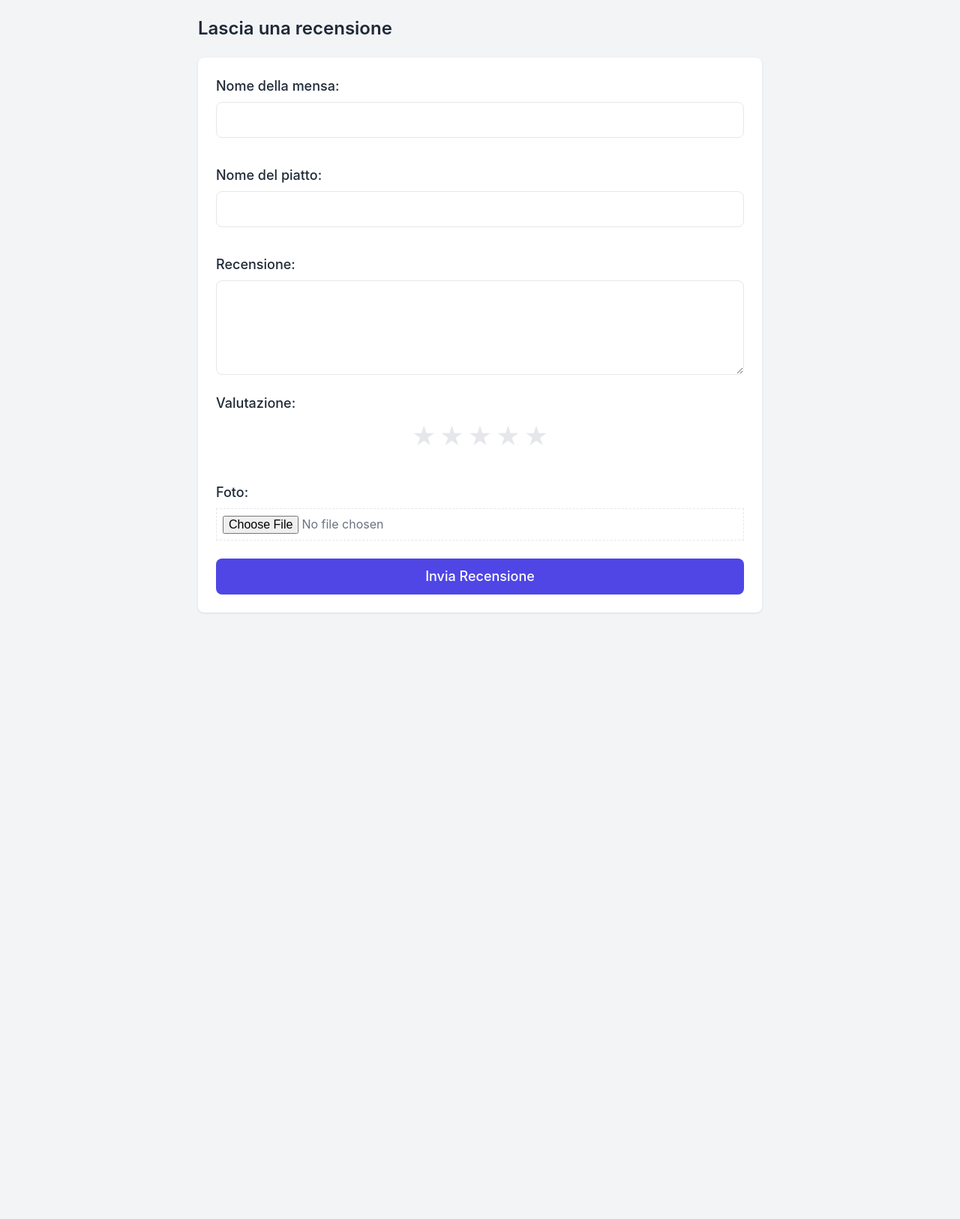
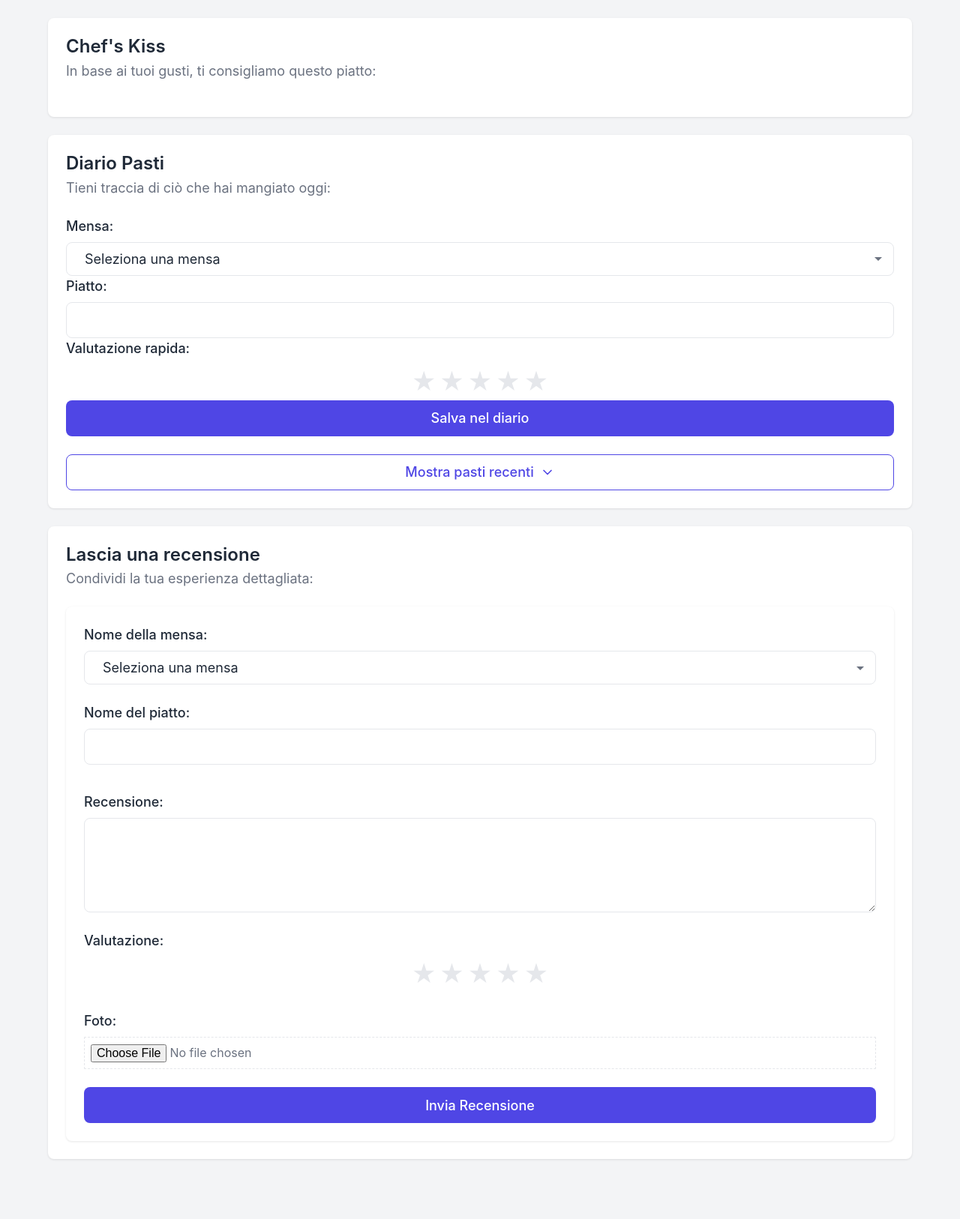
Before and after one commit to ESU-ADVISOR/ESU-ADVISOR, a Python web app: template src/templates/fyp.html in a window 1280 px wide. Shown: the whole page at 75% size. Before the commit the page ends 818 px from the top, so only its background shows below. Run offline with Jinja, Linux system fonts and the light colour scheme; the template is opened without the code that fills it, so the values that code supplies are empty.

Commit message:
front-end fyp.html, chef's kiss e diario pasti

```diff
--- a/src/templates/fyp.html
+++ b/src/templates/fyp.html
@@ -2,130 +2,132 @@
 <html lang="it">
     <head>
         <meta charset="UTF-8" />
-        <meta
-            name="viewport"
-            content="width=device-width, initial-scale=1, user-scalable=no"
-        />
+        <meta name="viewport" content="width=device-width, initial-scale=1, user-scalable=no" />
         <link rel="stylesheet" href="styles/main.css" />
-        <title>Lascia una recensione - ESUAdvisor</title>
+        <title>ESUAdvisor - La tua area personale</title>
     </head>
     <body>
         <template id="header-template"></template>
 
-        <main class="form-container">
-            <div class="form-header">
-                <h1>Lascia una recensione</h1>
+        <main class="page-content">
+            <!-- Sezione Chef's Kiss -->
+            <section class="card card-expanded mb-4">
+                <h2 class="card-title">Chef's Kiss</h2>
+                <p class="text-secondary mb-4">In base ai tuoi gusti, ti consigliamo questo piatto:</p>
+                <div class="recommended-dish">
+                    <template id="chefs-kiss-template"></template>
                 </div>
+            </section>
+
+            <!-- Quick Log Section -->
+            <section class="card card-expanded mb-4">
+                <h2 class="card-title">Diario Pasti</h2>
+                <p class="text-secondary mb-4">Tieni traccia di ciò che hai mangiato oggi:</p>
+
+                <form action="fyp.php" method="post" class="quick-log-form">
+                    <div class="form-group">
+                        <label for="quick-mensa">Mensa:</label>
+                        <select id="quick-mensa" name="quick-mensa" required class="form-select">
+                            <option value="">Seleziona una mensa</option>
+                            <template id="mense-select-template"></template>
+                        </select>
+                    </div>
+
+                    <div class="form-group">
+                        <label for="quick-piatto">Piatto:</label>
+                        <input type="text" id="quick-piatto" name="quick-piatto" required class="form-input" list="suggerimenti-piatti" />
+                        <datalist id="suggerimenti-piatti">
+                            <template id="suggerimenti-piatti-template"></template>
+                        </datalist>
+                    </div>
+
+                    <div class="form-group">
+                        <label>Valutazione rapida:</label>
+                        <div class="rating">
+                            <input type="radio" id="quick-star5" name="quick-rating" value="5" class="visually-hidden" />
+                            <label for="quick-star5" title="5 stelle">★</label>
+                            <input type="radio" id="quick-star4" name="quick-rating" value="4" class="visually-hidden" />
+                            <label for="quick-star4" title="4 stelle">★</label>
+                            <input type="radio" id="quick-star3" name="quick-rating" value="3" class="visually-hidden" />
+                            <label for="quick-star3" title="3 stelle">★</label>
+                            <input type="radio" id="quick-star2" name="quick-rating" value="2" class="visually-hidden" />
+                            <label for="quick-star2" title="2 stelle">★</label>
+                            <input type="radio" id="quick-star1" name="quick-rating" value="1" class="visually-hidden" />
+                            <label for="quick-star1" title="1 stella">★</label>
+                        </div>
+                    </div>
+
+                    <button type="submit" name="quick-log" class="form-button">Salva nel diario</button>
+                </form>
+
+                <div class="meal-log mt-4">
+                    <button class="form-button secondary meal-log-toggle" type="button" aria-expanded="false">
+                        Mostra pasti recenti
+                        <svg xmlns="http://www.w3.org/2000/svg" width="20" height="20" viewBox="0 0 24 24" fill="none" stroke="currentColor" stroke-width="2" stroke-linecap="round" stroke-linejoin="round" class="chevron-icon">
+                            <polyline points="6 9 12 15 18 9"></polyline>
+                        </svg>
+                    </button>
+                    <div class="meal-log-content" hidden>
+                        <template id="meal-log-template"></template>
+                    </div>
+                </div>
+            </section>
+
+            <!-- Sezione Recensione Completa -->
+            <section class="card card-expanded">
+                <h2 class="card-title">Lascia una recensione</h2>
+                <p class="text-secondary mb-4">Condividi la tua esperienza dettagliata:</p>
 
                 <template id="server-response-template"></template>
 
                 <form action="fyp.php" method="post" class="base-form">
                     <div class="form-group">
                         <label for="mensa">Nome della mensa:</label>
-                    <input
-                        type="text"
-                        id="mensa"
-                        name="mensa"
-                        required
-                        class="form-input"
-                        list="suggerimenti-mense"
-                    />
-                    <small id="mensa-error" role="alert" class="error"></small>
-                    <datalist id="suggerimenti-mense">
-                        <template id="suggerimenti-mense-template"></template>
-                    </datalist>
+                        <select id="mensa" name="mensa" required class="form-select">
+                            <option value="">Seleziona una mensa</option>
+                            <template id="mense-select-template"></template>
+                        </select>
                     </div>
 
                     <div class="form-group">
                         <label for="piatto">Nome del piatto:</label>
-                    <input
-                        type="text"
-                        id="piatto"
-                        name="piatto"
-                        required
-                        class="form-input"
-                        list="suggerimenti-piatti"
-                    />
-                    <small id="piatto-error" role="alert" class="error"></small>
-
-                    <template id="suggerimenti-piatti-template"></template>
+                        <input type="text" id="piatto" name="piatto" required class="form-input" list="suggerimenti-piatti" />
+                        <small id="piatto-error" class="error"></small>
                     </div>
 
                     <div class="form-group">
                         <label for="review">Recensione:</label>
-                    <textarea
-                        id="review"
-                        name="review"
-                        rows="4"
-                        required
-                        class="form-input"
-                    ></textarea>
+                        <textarea id="review" name="review" rows="4" required class="form-input"></textarea>
                     </div>
 
                     <div class="form-group">
                         <label>Valutazione:</label>
                         <div class="rating">
-                        <input
-                            type="radio"
-                            id="star5"
-                            name="rating"
-                            value="5"
-                            class="visually-hidden"
-                        />
+                            <input type="radio" id="star5" name="rating" value="5" class="visually-hidden" />
                             <label for="star5" title="5 stelle">★</label>
-                        <input
-                            type="radio"
-                            id="star4"
-                            name="rating"
-                            value="4"
-                            class="visually-hidden"
-                        />
+                            <input type="radio" id="star4" name="rating" value="4" class="visually-hidden" />
                             <label for="star4" title="4 stelle">★</label>
-                        <input
-                            type="radio"
-                            id="star3"
-                            name="rating"
-                            value="3"
-                            class="visually-hidden"
-                        />
+                            <input type="radio" id="star3" name="rating" value="3" class="visually-hidden" />
                             <label for="star3" title="3 stelle">★</label>
-                        <input
-                            type="radio"
-                            id="star2"
-                            name="rating"
-                            value="2"
-                            class="visually-hidden"
-                        />
+                            <input type="radio" id="star2" name="rating" value="2" class="visually-hidden" />
                             <label for="star2" title="2 stelle">★</label>
-                        <input
-                            type="radio"
-                            id="star1"
-                            name="rating"
-                            value="1"
-                            class="visually-hidden"
-                        />
+                            <input type="radio" id="star1" name="rating" value="1" class="visually-hidden" />
                             <label for="star1" title="1 stella">★</label>
                         </div>
-                    <small id="rating-error" role="alert" class="error"></small>
                     </div>
 
                     <div class="form-group">
                         <label for="foto">Foto:</label>
-                    <input
-                        type="file"
-                        id="foto"
-                        name="foto"
-                        accept="image/*"
-                        class="form-file"
-                    />
+                        <input type="file" id="foto" name="foto" accept="image/*" class="form-file" />
                     </div>
 
-                <button type="submit" class="form-button">
-                    Invia Recensione
-                </button>
+                    <button type="submit" class="form-button">Invia Recensione</button>
                 </form>
+            </section>
         </main>
+
+        <template id="footer-template"></template>
         <script src="scripts/review_validation.js"></script>
-        <template id="footer-template"></template>
+        <script src="scripts/meal-log.js"></script>
     </body>
 </html>
```
Lines whose indentation alone changed are shown as unchanged.
